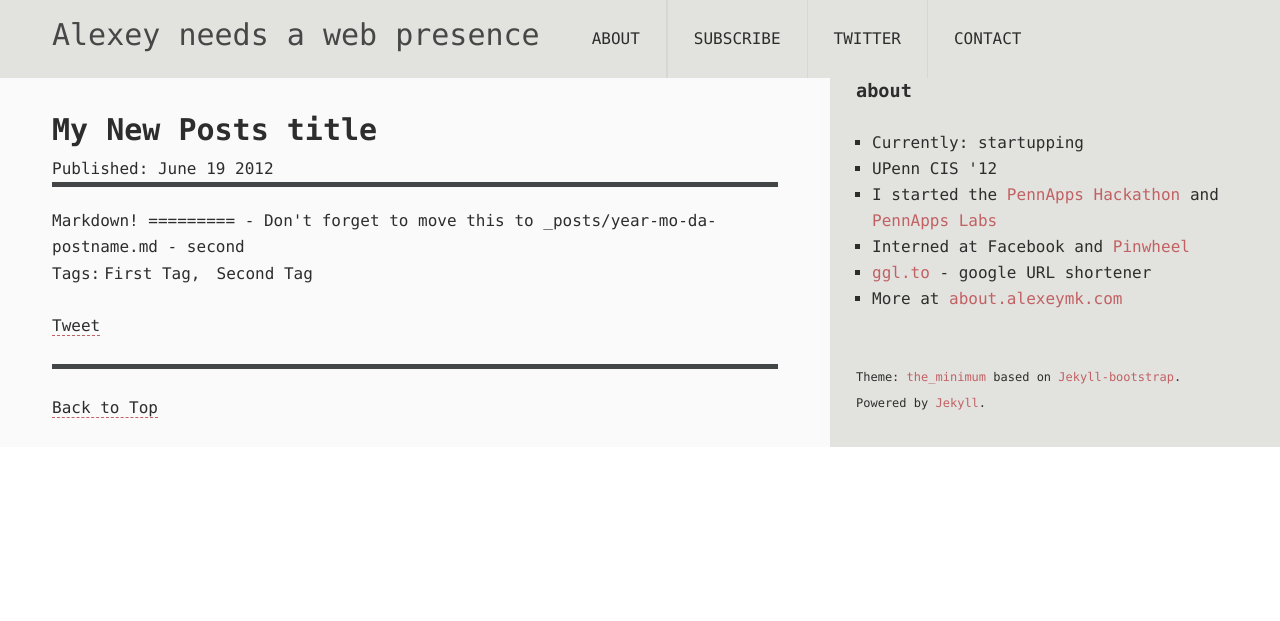
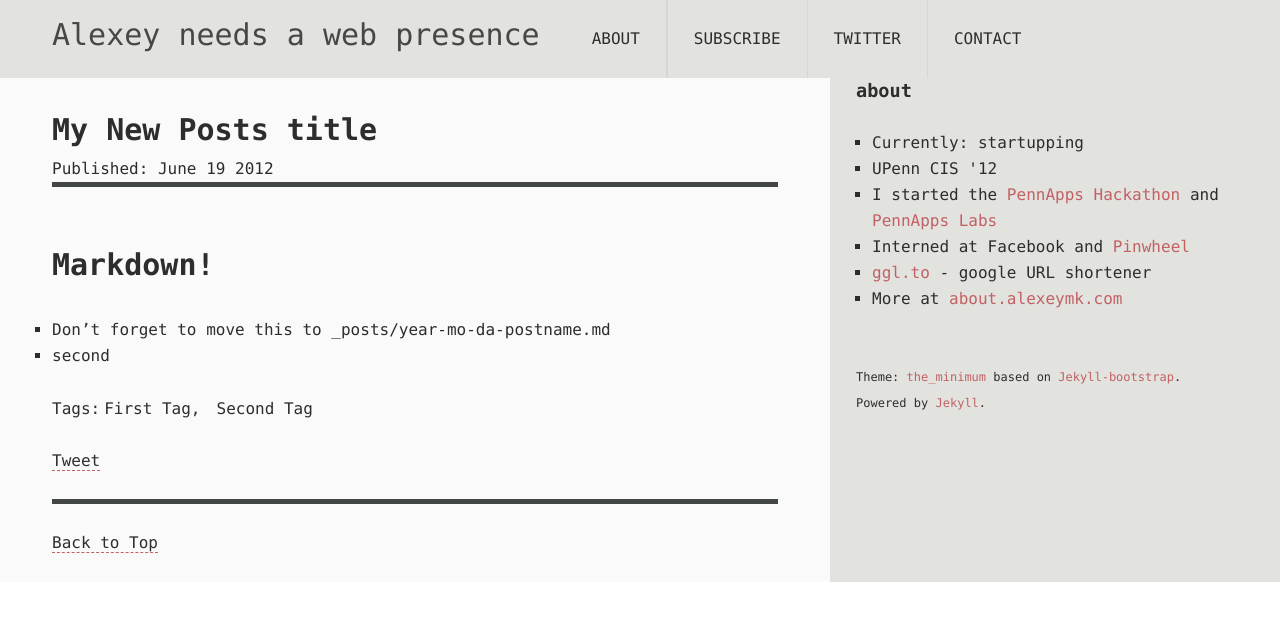
Before and after one commit to AlexeyMK/alexeymk.github.com, a Jekyll site: the page built from new_post_template.md, in a window 1280 px wide. Shown: the top 621 px of the page. Built offline with Jekyll 4.4.1, drawn with Linux system fonts in a browser that asks for light colours; some web fonts are replaced; Markdown is read by kramdown in place of the engine named in the settings; comment, search, counter and statistics services are not loaded.

Commit message:
markdown pages now render with markdown

```diff
--- a/_includes/partials/post.html
+++ b/_includes/partials/post.html
@@ -21,7 +21,7 @@
 
 			<div class="bd">
 				<div class="entry-content">
-          {{ post.content }}
+          {{ body }}
           {% if post.date %}
             <div class="meta">
               <ul class="list-tag list-linear">
--- a/_layouts/page.html
+++ b/_layouts/page.html
@@ -3,4 +3,5 @@ layout: default
 ---
 {% assign post = page %}
 
+{% assign body = content %}
 {% include partials/post.html %}
--- a/_layouts/post.html
+++ b/_layouts/post.html
@@ -7,4 +7,5 @@ layout: default
 
 {% assign post = page %}
 
+{% assign body = content %}
 {% include partials/post.html %}
--- a/index.html
+++ b/index.html
@@ -7,6 +7,7 @@
 <div id="posts">
   <ol>
   {% for post in site.posts %}
+    {% assign body = post.content %}
     {% include partials/post.html %}
   {% endfor %}
   </ol>
```
Also changed, not shown: 1 other file.
